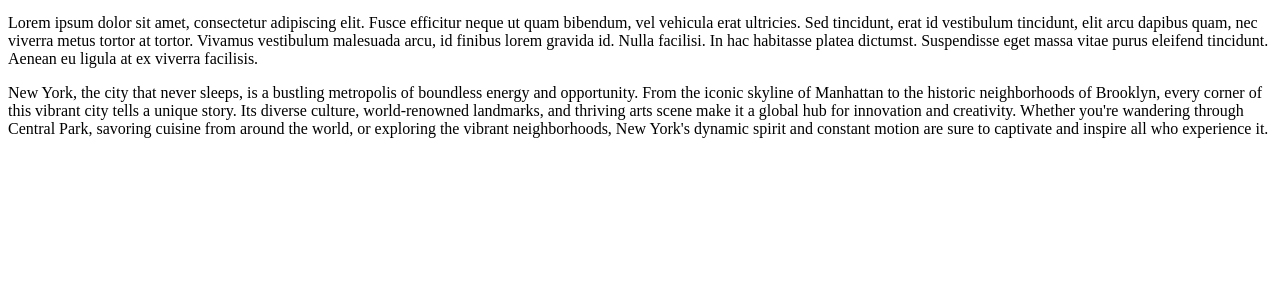
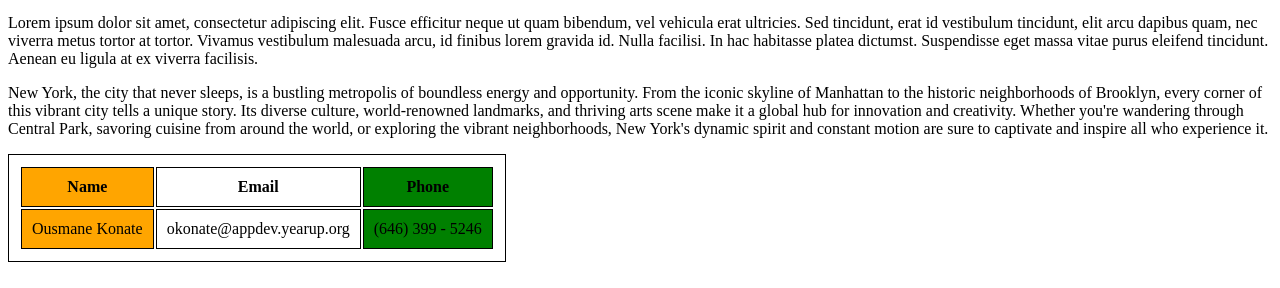
Before and after one commit to konate00/simple-travel-site, a plain HTML site: page index.html in a window 1280 px wide. Shown: the part 100-388 px from the top of the page. Drawn offline with Linux system fonts and the light colour scheme.

Commit message:
Added css

```diff
--- a/css/styles.css
+++ b/css/styles.css
@@ -1,5 +1,22 @@
 .image img {
     width: 100px;
     height: 100px;
-    border-radius: 20%;
+    border-radius: 60%;
 }
+.name {
+    background-color: orange;
+}
+.email {
+    background-color: white;
+}
+.phone {
+    background-color: green;
+}
+table {
+    background-color: aqu;
+    border: 2px solid green;
+}
+table, tr, th, td {
+    border : 1px solid black;
+    padding: 10px;
+}
--- a/index.html
+++ b/index.html
@@ -17,5 +17,19 @@
     </nav>
     <p>Lorem ipsum dolor sit amet, consectetur adipiscing elit. Fusce efficitur neque ut quam bibendum, vel vehicula erat ultricies. Sed tincidunt, erat id vestibulum tincidunt, elit arcu dapibus quam, nec viverra metus tortor at tortor. Vivamus vestibulum malesuada arcu, id finibus lorem gravida id. Nulla facilisi. In hac habitasse platea dictumst. Suspendisse eget massa vitae purus eleifend tincidunt. Aenean eu ligula at ex viverra facilisis.</p>
     <p>New York, the city that never sleeps, is a bustling metropolis of boundless energy and opportunity. From the iconic skyline of Manhattan to the historic neighborhoods of Brooklyn, every corner of this vibrant city tells a unique story. Its diverse culture, world-renowned landmarks, and thriving arts scene make it a global hub for innovation and creativity. Whether you're wandering through Central Park, savoring cuisine from around the world, or exploring the vibrant neighborhoods, New York's dynamic spirit and constant motion are sure to captivate and inspire all who experience it.</p>
+    <article>
+        <table>
+            <tr>
+                <th class="name">Name</th>
+                <th class="email">Email</th>
+                <th class="phone">Phone</th>
+            </tr>
+            <tr>
+                <td class="name">Ousmane Konate</td>
+                <td class="email">okonate@appdev.yearup.org</td>
+                <td class="phone">(646) 399 - 5246</td>
+            </tr>
+        </table>
+    </article>
 </body>
 </html>
```
